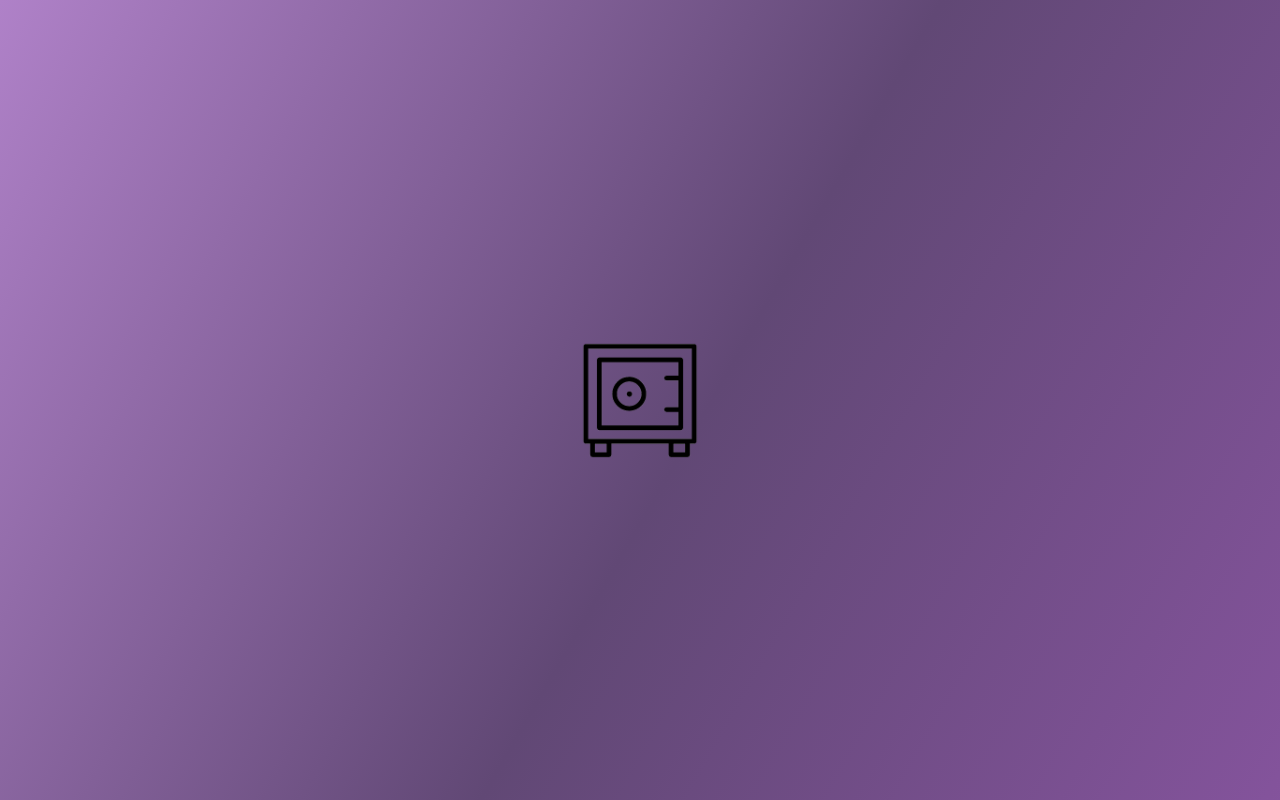
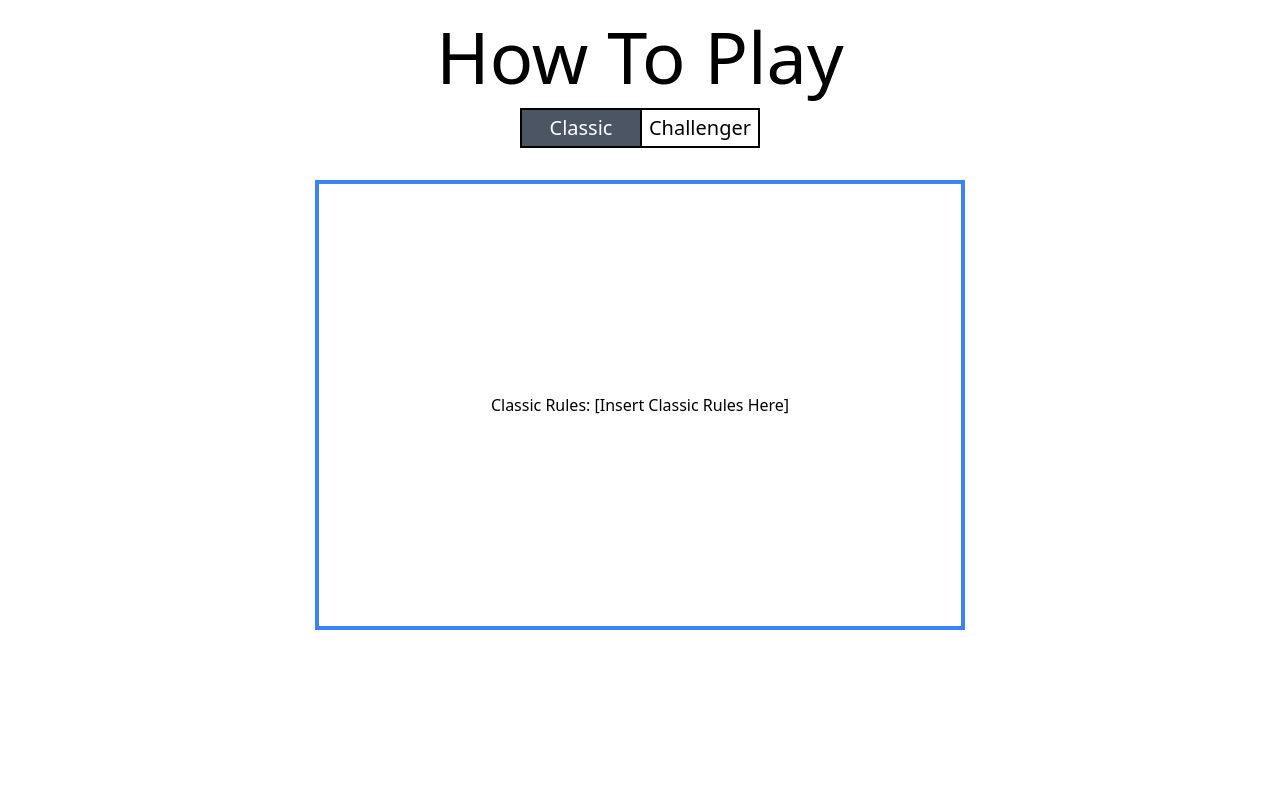
Before and after one commit to PJyoti04/digicipher, a React (Vite) app in the folder frontend/: page /rules in a window 1280 px wide. Built offline with nearby package versions, Linux system fonts and the light colour scheme.

Commit message:
Added different routes with the rules page

```diff
--- a/frontend/package.json
+++ b/frontend/package.json
@@ -11,7 +11,8 @@
   },
   "dependencies": {
     "react": "^18.3.1",
-    "react-dom": "^18.3.1"
+    "react-dom": "^18.3.1",
+    "react-router-dom": "^6.26.1"
   },
   "devDependencies": {
     "@eslint/js": "^9.9.0",
--- a/frontend/src/App.jsx
+++ b/frontend/src/App.jsx
@@ -1,10 +1,30 @@
 import React from 'react'
 import Home from './Components/Home'
+import { createBrowserRouter, RouterProvider } from "react-router-dom";
+import Rules from './Components/Rules';
+import Classic from './Components/Classic';
+import Challenger from './Components/Challenger';
 
+
+const appRouter = createBrowserRouter([{
+  path: "/",
+  element: <Home />,
+},{
+  path: "/rules",
+  element: <Rules />
+},{
+  path: "/classic",
+  element: <Classic />
+},{
+  path: "/challenger",
+  element: <Challenger />
+}])
 const App = () => {
+
+
   return (
     <div>
-      <Home />
+      <RouterProvider router={appRouter} />
     </div>
   )
 }
--- /dev/null
+++ b/frontend/src/Components/Challenger.jsx
@@ -0,0 +1,9 @@
+import React from 'react'
+
+const Challenger = () => {
+  return (
+    <div>Challenger</div>
+  )
+}
+
+export default Challenger
--- /dev/null
+++ b/frontend/src/Components/Classic.jsx
@@ -0,0 +1,9 @@
+import React from 'react'
+
+const Classic = () => {
+  return (
+    <div>Classic</div>
+  )
+}
+
+export default Classic
--- a/frontend/src/Components/Home.jsx
+++ b/frontend/src/Components/Home.jsx
@@ -1,6 +1,7 @@
 import React,{useState,useEffect} from "react";
 import "./home.css";
 import Buttons from './Buttons';
+import { Link } from "react-router-dom";
 
 const Home = () => {
   const [isLoading, setIsLoading] = useState(true);
@@ -9,7 +10,7 @@ const Home = () => {
   useEffect(() => {
     const timer = setTimeout(() => {
       setIsLoading(false);
-    }, 8000); // Set the delay time as per your requirement
+    }, 4000); // Set the delay time as per your requirement
     return () => clearTimeout(timer); // Cleanup the timer if the component unmounts
   }, []);
 
@@ -33,7 +34,7 @@ const Home = () => {
           <Buttons props={"Challenger"} />
           <Buttons props={"Classic"} />
           <Buttons props={"Leaderboard"} />
-          <Buttons props={"How To Play"} />
+          <Link to={'/rules'}><Buttons props={"How To Play"} /></Link>
         </div>
       </div>
     </div>
--- /dev/null
+++ b/frontend/src/Components/Rules.jsx
@@ -0,0 +1,48 @@
+import React, { useState } from "react";
+
+const Rules = () => {
+  const [clicked, setClicked] = useState("Classic");
+
+  return (
+    <div className="flex items-center flex-col mt-1">
+      <h1 className="text-7xl text-center mt-4">How To Play</h1>
+      <div className="flex justify-center mt-4 relative w-[240px]">
+        {/* Animated Highlight Bar */}
+        <div
+          className={`h-10 w-[120px] bg-gray-600 absolute top-0 transition-all duration-300 ease-in-out ${
+            clicked === "Classic" ? "left-0" : "left-[120px]"
+          }`}
+        ></div>
+
+        <button
+          onClick={() => setClicked("Classic")}
+          className={`border-l-2 border-t-2 border-b-2 border-black h-10 w-[120px] flex justify-center items-center text-xl relative z-10 ${
+            clicked === "Classic" ? "text-white" : "text-black"
+          }`}
+        >
+          Classic
+        </button>
+
+        <button
+          onClick={() => setClicked("Challenger")}
+          className={`border-l-2 border-t-2 border-b-2 border-r-2 border-black h-10 w-[120px] flex justify-center items-center text-xl relative z-10 ${
+            clicked === "Challenger" ? "text-white" : "text-black"
+          }`}
+        >
+          Challenger
+        </button>
+      </div>
+
+      {/* Display Rules */}
+      <div className="h-[450px] w-[650px] border-4 border-blue-500 mt-8 text-center flex justify-center items-center">
+        {clicked === "Classic" ? (
+          <p>Classic Rules: [Insert Classic Rules Here]</p>
+        ) : (
+          <p>Challenger Rules: [Insert Challenger Rules Here]</p>
+        )}
+      </div>
+    </div>
+  );
+};
+
+export default Rules;
```
Also changed, not shown: 1 other file (tests, documents, lock files or other folders).
